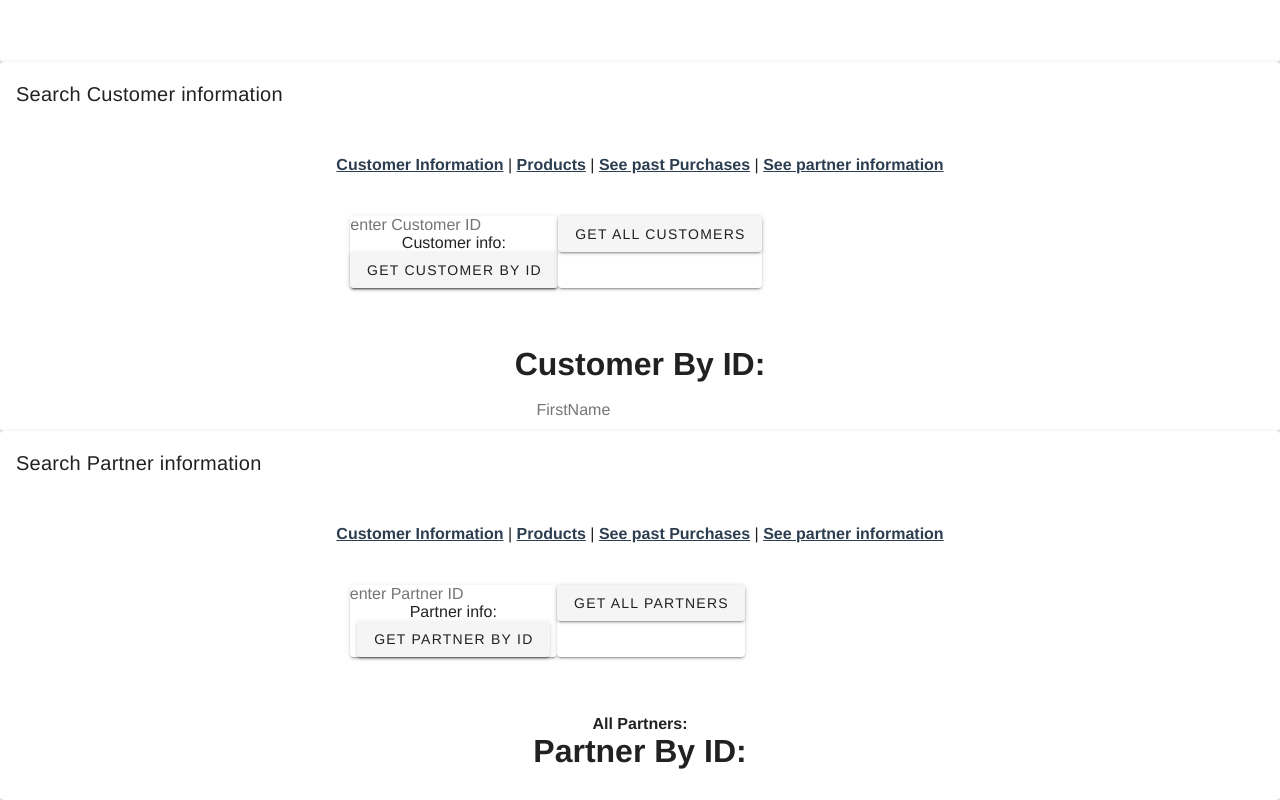
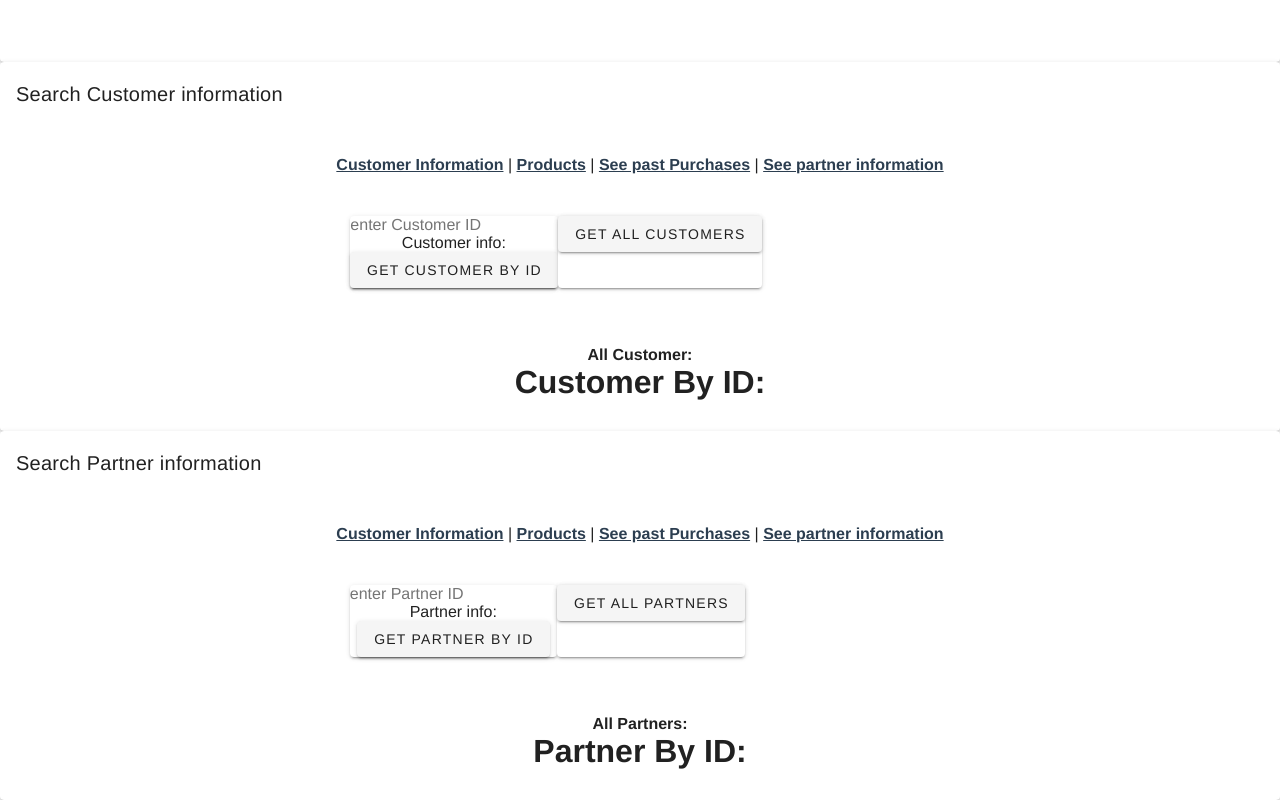
Before and after one commit to paulinusia/instantRamen_client, a Vue app: page /search in a window 1280 px wide. Shown: the part 795-1595 px from the top of the page. Built offline with nearby package versions, Linux system fonts and the light colour scheme; the HTML template or start-up script is replaced by a standard one.

Commit message:
Customer class

```diff
--- a/src/components/search/Customer.vue
+++ b/src/components/search/Customer.vue
@@ -33,30 +33,41 @@
       </v-card>
 
     </v-row>
+              <strong>All Customer:</strong>
+
+          <li v-for="customer in customers" :key="customer.id">
+          <br />
+
+         <div v-if="customer">
+            Customer
+            <br />
+            id: {{customer.id}
+            <br />
+            Name: {{customer.firstName}} {{customer.lastName}}
+            <br />
+            phone: {{customer.phoneNumber}}
+            <br />
+            email:{{customer.email}}
+          </div>
+
+            </li>
 
            <h1> Customer By ID: </h1>
       <br />
-          <div v-if="Customer">
+          <div v-if="customer">
             Customer
             <br />
-            id:{{product.id}}
+            id: {{customer.id}
             <br />
-            Name:{{product.productName}}
+            Name: {{customer.firstName}} {{customer.lastName}}
             <br />
-            Cost:{{product.productCost}}
+            phone: {{customer.phoneNumber}}
             <br />
-            Description:{{product.productDescription}}
-            <br />
-            Partner ID:{{product.partnerID}}
-
+            email:{{customer.email}}
           </div>
 
 
 
-<!-- POST/PUT/DELETE FOR AXIOS?? -->
-<v-form>
-  <input v-model="message" placeholder="FirstName">
-</v-form>
 
 </v-container>
     </div>
```
